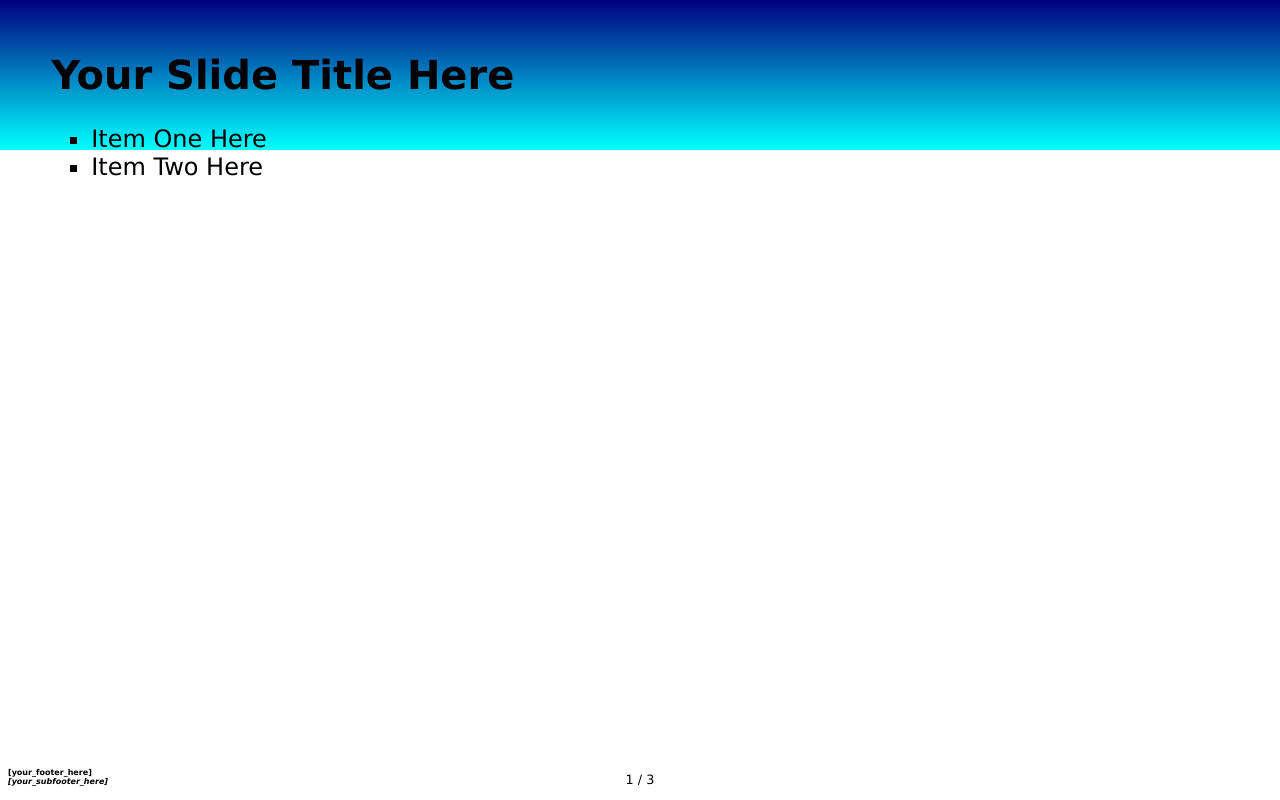
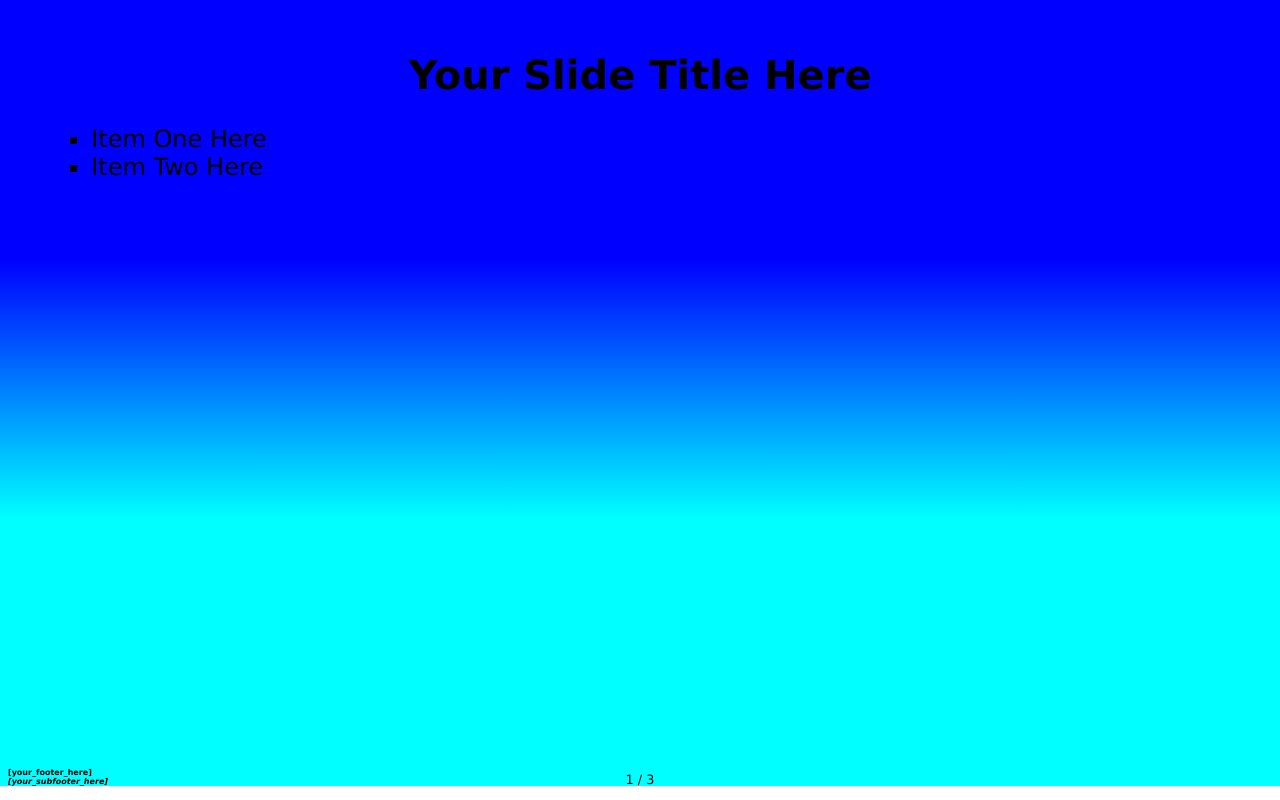
Before and after one commit to slidekit/s6, a plain HTML site: page blank.html in a window 1280 px wide. Drawn offline with Linux system fonts and the light colour scheme.

Commit message:
cleanup css styles a little; remove svg background use css3

```diff
--- a/blank.css
+++ b/blank.css
@@ -1,10 +1,12 @@
-@import url(shared/slides.css); /* required to make the slide show run at all */
+@import url(shared/projection.css); /* required to make the slide show run at all */
 
 body { font-family: Verdana, Geneva, Arial, Helvetica, sans-serif; }
 
 a:link, a:visited { color: black; }
 
 h1 { font-size: 30pt;  }
+.slide h1 {  text-align: center; }
+
 h2 { font-size: 28pt;  }
 h3 { font-size: 25pt;  }
 p, li, dt, dd, td, th { font-size: 18pt; }
@@ -28,3 +30,22 @@ pre.code {
 .step { color: silver; }
 /* or hide next steps e.g.  .step { visibility: hidden; } */
 .stepcurrent { color: black; }
+
+/* example gradient background using css3 */
+
+.slide {
+  background: -webkit-gradient(linear, 0% 0%, 0% 100%,
+                 from(yellow), to(orange),
+                 color-stop(0.33,orange), color-stop(0.66,yellow));
+
+  background: -moz-linear-gradient(top, yellow, orange, yellow, orange);
+}
+
+
+.title {
+  background: -webkit-gradient(linear, 0% 0%, 0% 100%,
+                 from(blue), to(aqua),
+                 color-stop(0.33,blue), color-stop(0.66,aqua));
+
+  background: -moz-linear-gradient(top, blue, aqua, blue, aqua);
+}
--- a/blank.html
+++ b/blank.html
@@ -8,30 +8,22 @@
 <meta name="defaultView" content="slideshow">
 <!-- style sheet links -->
 <link rel="stylesheet" href="blank.css"          type="text/css" media="projection" id="slideProj">
-<link rel="stylesheet" href="shared/outline.css" type="text/css" media="screen" id="outlineStyle">
+<link rel="stylesheet" href="shared/screen.css"  type="text/css" media="screen" id="outlineStyle">
 <link rel="stylesheet" href="shared/print.css"   type="text/css" media="print" id="slidePrint">
 
 <!-- S6 JS -->
-<script src="shared/jquery.js" type="text/javascript"></script>
-<script src="shared/slides.js" type="text/javascript"></script>
+<script src="shared/jquery.js"></script>
+<script src="shared/jquery.slides.js"></script>
 
 <!-- Better Browser Banner for Microsoft Internet Explorer (IE) -->
 <!--[if IE]>
-   <script src='shared/jquery.slides.microsoft.js'></script>
+<script src="shared/jquery.slides.microsoft.js"></script>
 <![endif]-->
 
 </head>
 <body>
 
 <div class="layout">
-
-  <div class="background">
-    <object data="blank.svg" width="100%" height="100%">
-		</object>
-  </div>
-
-<div id="controls"><!-- DO NOT EDIT --></div>
-<div id="currentSlide"><!-- DO NOT EDIT --></div>
   <div id="header"></div>
   <div id="footer">
     <h1>[your_footer_here]</h1>
@@ -43,9 +35,8 @@
 
   <!-- add slides here; example -->
 
-  <div class='slide'>
+  <div class='slide title'>
     <h1>Your Slide Title Here</h1>
-
     <ul>
       <li>Item One Here</li>
       <li>Item Two Here</li>
@@ -65,16 +56,13 @@
     <ul>
       <li class='step'>Item 2.1 Here</li>
       <li class='step'>Item 2.2 Here</li>
-		</ol>
+    </ul>
   </div>
-
 
   <div class='slide'>
     <h1>Another Slide Title Here</h1>
-
     <p>yada yada yada</p>
   </div>
-
 
 </div> <!-- presentation -->
 </body>
--- a/shared/slides.js
+++ b/shared/jquery.slides.js
@@ -9,10 +9,15 @@
 
 
 $.ajaxSetup({async: false});
-$.getScript( 'shared/slides.core.js' );
+$.getScript( 'shared/jquery.slides.core.js' );
 $.ajaxSetup({async: true});
 
 $(document).ready( function() {
+
+        $( '.layout' )
+	  .append( "<div id='controls'>" )
+	  .append( "<div id='currentSlide'>" );
+
 
          defaultCheck();
          addSlideIds();
--- a/shared/print.css
+++ b/shared/print.css
@@ -1,6 +1,10 @@
+/*********************************
+ * CSS @media print rules (not projection or screen)
+ */
+
 /* The following rule is necessary to have all slides appear in print! DO NOT REMOVE IT! */
 
-.slide, ul {page-break-inside: avoid; visibility: visible !important;}
+.slide, ul {page-break-inside: avoid; dislay: block !important; visibility: visible !important;}
 h1 {page-break-after: avoid;}
 
 body {font-size: 12pt; background: white;}
--- /dev/null
+++ b/shared/projection.css
@@ -0,0 +1,111 @@
+/*********************************
+ * CSS @media projection rules (not print or screen)
+ *
+ * 1) projection -> slideshow mode (display one slide at-a-time; hide all others)
+ * 2) screen     -> outline mode (display all slides-at-once on screen)
+ * 3) print      -> print (and print preview)
+ *
+ * toogle between slideshow/outline mode using t-key
+ */
+
+html, body { margin: 0; padding: 0; }
+
+.presentation { margin: 0; padding: 0; }
+
+.slide { display: none;
+         position: absolute;
+         top: 0; left: 0;
+         margin: 0;
+         padding: 2% 4% 0% 4%;      /* css note: order is => top right bottom left  */
+         width: 92%; height: 95%;    /* css note: to get to 100% add padding/border/margin */
+         overflow-x: hidden; overflow-y: auto;
+         z-index: 2;
+       }
+
+.notes  { display: none; } /* handout notes/note (use note? handout? notes? */
+
+#slide1 { display: block; }
+
+
+/********* format layout block
+ *
+ *  .layout
+ *     #header
+ *     #footer
+ *     #controls      (holding navigation controls)
+ *
+ *     #currentSlide  (e.g. 1/7)
+ *
+ */
+
+.layout { display: block; }
+
+#header {  position: fixed;
+           top: 0; left: 0;
+           width: 100%; height: 0.5em;
+           z-index: 1;
+        }
+
+#footer {  position: fixed;
+           top: auto; bottom: 0;
+           padding: 1em 0;   /* css note: order is => 1st top,bottom; 2nd right,left */
+           width: 100%; height: 1em;
+           z-index: 5;
+
+           /* todo: move font-size and font-style to blank.css */
+           font-size: 100%; font-weight: bold;
+        }
+
+/* todo: move font-size and font-style to blank.css */
+
+  #footer h1 { display: block; margin: 0; padding: 0 1em; font-size: 0.5em; }
+  #footer h2 { display: block; margin: 0; padding: 0 1em; font-size: 0.5em; font-style: italic; }
+
+
+/*************************
+ * format for navigation controls
+ */
+
+
+#controls { position: fixed;
+              left: 60%; bottom: 0;
+              width: 40%;
+              z-index: 100;
+              text-align: right;
+              font: bold 1.2em Verdana, Helvetica, sans-serif;
+            }
+
+  #controls :focus { outline: 1px dotted white;}
+
+  #controls #navLinks { text-align: right; margin: 0; visibility: hidden; }
+
+  #controls #navLinks a { padding: 0; margin: 0 0.5em; cursor: pointer; border: none; }
+
+  #controls #navLinks :link,
+  #controls #navLinks :visited {text-decoration: none; }
+
+  #controls #navList #jumplist { background: white; color: black; }
+
+  /*************************
+   * format for
+   * currentSlide block ( e.g. 2/20 )
+   */
+
+  #currentSlide { position: fixed;
+                  left: 45%; bottom: 1em;
+                  width: 10%;
+                  z-index: 10;
+                  text-align: center;
+                  font-size: 0.8em;
+                }
+
+  #currentSlide :link, #currentSlide :visited {  text-decoration: none; }
+
+
+/** todo: use debug switch to toggle on/off using jquery */
+/*
+div#header {background: #FCC;}
+div#footer {background: #CCF;}
+div#controls {background: #BBD;}
+div#currentSlide {background: #FFC;}
+*/
--- a/shared/slides.css
+++ /dev/null
@@ -1,57 +0,0 @@
- .slide { display: none; }
- #slide1 { display: block; }
-
- .slide { position: absolute; }
-  #header, #footer { position: fixed; }
-
- .layout { display: block; }
- .notes  { display: none; } /* handout notes/note (use note? handout? notes? */
-
-  #header, #footer, .slide { width: 100%; top: 0; left: 0; }
-  #header { top: 0; height: 0.5em; z-index: 1;}
-
-  #footer { top: auto; bottom: 0; height: 1em; z-index: 5;}
-  #footer { font-size: 100%; font-weight: bold; padding: 1em 0;}
-  #footer h1 { display: block; margin: 0; padding: 0 1em; font-size: 0.5em; }
-  #footer h2 { display: block; margin: 0; padding: 0 1em; font-size: 0.5em; font-style: italic; }
-
-
-
-  #controls { position: fixed; left: 60%; bottom: 0; width: 40%; z-index: 100;
-              text-align: right;
-              font: bold 1.2em Verdana, Helvetica, sans-serif; }
-
-  #controls :focus { outline: 1px dotted white;}
-
-  #controls #navLinks { text-align: right; margin: 0; visibility: hidden; }
-
-  #controls #navLinks a { padding: 0; margin: 0 0.5em; cursor: pointer; border: none; }
-
-  #controls #navLinks :link,
-  #controls #navLinks :visited {text-decoration: none; }
-
-  #controls #navList #jumplist { background: white; color: black; }
-
-
-  #currentSlide { position: fixed; width: 10%; left: 45%; bottom: 1em; z-index: 10;}
-  #currentSlide { text-align: center; font-size: 0.8em; }
-  #currentSlide :link,
-  #currentSlide :visited {text-decoration: none; }
-
-.presentation { margin: 0; padding: 0; }
-.slide { margin: 0 0 0 0; height: 96%; }
-.slide { overflow-x: hidden; overflow-y: auto; }
-.slide { top: 0; width: 92%; padding: 2% 4% 0 4%; z-index: 2;  list-style: none;}
-
-
-html, body { margin: 0; padding: 0; }
-
-
-
-
-/*
-div#header {background: #FCC;}
-div#footer {background: #CCF;}
-div#controls {background: #BBD;}
-div#currentSlide {background: #FFC;}
-*/
```
Also changed, not shown: shared/screen.css (renamed from shared/outline.css, +11 -0 lines), blank.svg (deleted), shared/jquery.slides.core.js (renamed from shared/slides.core.js). Lines whose indentation alone changed are shown as unchanged.
